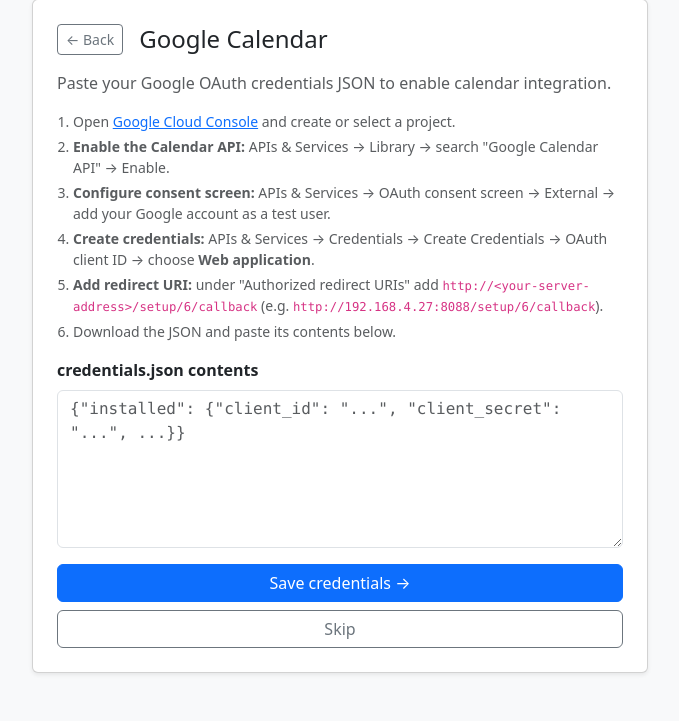
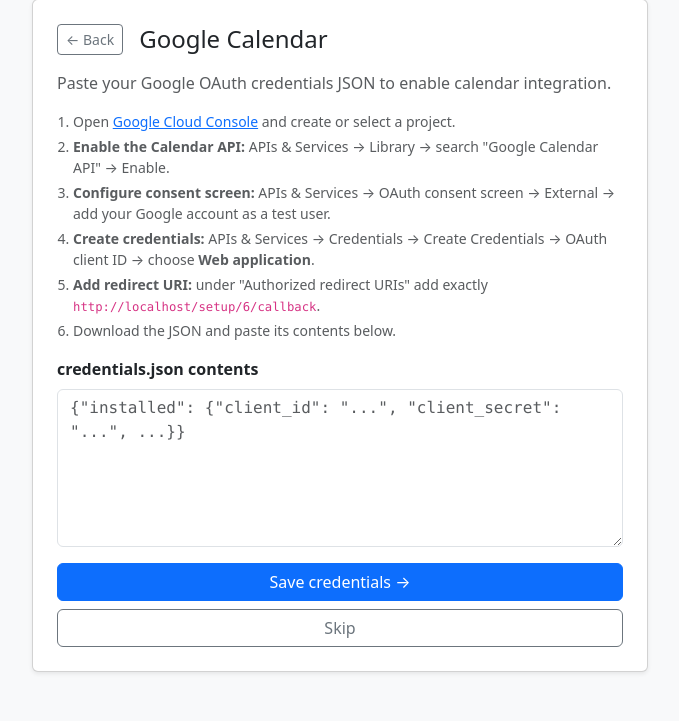
Before and after one commit to cruftbox/firstlight, a Flask app: page /setup/6 in a window 1280 px wide. Shown: the part 175-896 px from the top of the page, without its empty margins (300-979 px from the left). After the commit the page ends 848 px from the top, so only its background shows below. Run offline with Flask 3, Linux system fonts and the light colour scheme; some libraries are stand-ins or nearby versions.

Commit message:
fix: use paste-back OAuth flow so calendar auth works on any host
Replace request-derived callback URL with hardcoded localhost redirect URI.
After authorizing, the browser lands on a connection-refused error at
localhost, the user copies the URL and pastes it back into the setup page.
This works regardless of the server's IP address — no SSH tunnel needed.

Co-Authored-By: Claude Sonnet 4.6 <noreply@anthropic.com>

```diff
--- a/app/routes/setup.py
+++ b/app/routes/setup.py
@@ -16,6 +16,10 @@ def _safe_int(val, default: int) -> int:
 
 
 setup_bp = Blueprint("setup", __name__, url_prefix="/setup")
+
+# Hardcoded redirect URI so OAuth works regardless of server IP.
+# Users must add this exact URI to their Google Cloud Console.
+OAUTH_REDIRECT_URI = "http://localhost/setup/6/callback"
 
 
 @setup_bp.route("/1", methods=["GET", "POST"])
@@ -134,6 +138,50 @@ def step6():
         if request.form.get("action") == "skip":
             return redirect(url_for("setup.step7"))
 
+        if request.form.get("action") == "complete_oauth":
+            redirect_response = request.form.get("redirect_response", "").strip()
+            if not redirect_response:
+                return render_template(
+                    "setup/step6_calendar.html", config=cfg,
+                    creds_exist=creds_path.exists(), token_exist=token_path.exists(),
+                    error="Paste the redirect URL from your browser's address bar.",
+                )
+            try:
+                from google_auth_oauthlib.flow import Flow
+                from googleapiclient.discovery import build
+                os.environ["OAUTHLIB_INSECURE_TRANSPORT"] = "1"
+                flow = Flow.from_client_secrets_file(
+                    str(creds_path),
+                    scopes=["https://www.googleapis.com/auth/calendar.readonly"],
+                    redirect_uri=OAUTH_REDIRECT_URI,
+                    state=session.get("oauth_state"),
+                )
+                code_verifier = session.get("oauth_code_verifier")
+                if code_verifier:
+                    flow.code_verifier = code_verifier
+                flow.fetch_token(authorization_response=redirect_response)
+                creds = flow.credentials
+                token_path.write_text(creds.to_json(), encoding="utf-8")
+                cfg = load_config()
+                cfg["calendar"]["enabled"] = True
+                save_config(cfg)
+                try:
+                    service = build("calendar", "v3", credentials=creds)
+                    cal_list = service.calendarList().list().execute()
+                    cfg = load_config()
+                    cfg["calendar"]["calendar_ids"] = [c["id"] for c in cal_list.get("items", [])]
+                    save_config(cfg)
+                except Exception as exc:
+                    logging.warning("Could not fetch calendar list (non-fatal): %s", exc)
+            except Exception as exc:
+                logging.error("OAuth complete_oauth error: %s", exc)
+                return render_template(
+                    "setup/step6_calendar.html", config=cfg,
+                    creds_exist=creds_path.exists(), token_exist=token_path.exists(),
+                    error=str(exc)[:300],
+                )
+            return redirect(url_for("setup.step6") + "?authorized=1")
+
         creds_json = request.form.get("credentials_json", "").strip()
         if creds_json:
             try:
@@ -168,15 +216,14 @@ def step6():
         try:
             from google_auth_oauthlib.flow import Flow
             os.environ["OAUTHLIB_INSECURE_TRANSPORT"] = "1"
-            callback_url = request.url_root.rstrip("/") + "/setup/6/callback"
             flow = Flow.from_client_secrets_file(
                 str(creds_path),
                 scopes=["https://www.googleapis.com/auth/calendar.readonly"],
-                redirect_uri=callback_url,
+                redirect_uri=OAUTH_REDIRECT_URI,
             )
             auth_url, state = flow.authorization_url(access_type="offline", prompt="consent")
             session["oauth_state"] = state
-            session["oauth_redirect_uri"] = callback_url
+            session["oauth_redirect_uri"] = OAUTH_REDIRECT_URI
             session["oauth_code_verifier"] = getattr(flow, "code_verifier", None)
             logging.info("Step6 generated auth_url starting: %s", auth_url[:60])
         except Exception as exc:
@@ -201,16 +248,15 @@ def calendar_authorize():
         return redirect(url_for("setup.step6") + "?" + urlencode({"error": "Credentials not saved yet"}))
 
     os.environ["OAUTHLIB_INSECURE_TRANSPORT"] = "1"
-    callback_url = request.url_root.rstrip("/") + "/setup/6/callback"
-    logging.info("Calendar OAuth authorize — callback_url: %s", callback_url)
+    logging.info("Calendar OAuth authorize — redirect_uri: %s", OAUTH_REDIRECT_URI)
     flow = Flow.from_client_secrets_file(
         str(creds_path),
         scopes=["https://www.googleapis.com/auth/calendar.readonly"],
-        redirect_uri=callback_url,
+        redirect_uri=OAUTH_REDIRECT_URI,
     )
     auth_url, state = flow.authorization_url(access_type="offline", prompt="consent")
     session["oauth_state"] = state
-    session["oauth_redirect_uri"] = callback_url
+    session["oauth_redirect_uri"] = OAUTH_REDIRECT_URI
 
     # Werkzeug's redirect() mangles external https:// URLs in newer versions,
     # causing the browser to request them as relative paths. Serve an HTML page
--- a/app/templates/setup/step6_calendar.html
+++ b/app/templates/setup/step6_calendar.html
@@ -36,20 +36,35 @@
 
 {% elif creds_exist %}
 <div class="alert alert-info py-2 small">
-  <strong>Credentials saved.</strong> Now authorize Firstlight to access your Google Calendar.
+  <strong>Credentials saved.</strong> Follow the two steps below to authorize Google Calendar.
 </div>
-<p class="small text-muted">
-  Google will open in your browser. Sign in and grant calendar access, then you'll be
-  redirected back here automatically.
-</p>
-<div class="d-grid gap-2">
-  {% if auth_url %}
-  <a href="{{ auth_url }}" class="btn btn-primary">Authorize Google Calendar →</a>
-  {% else %}
-  <a href="/setup/6" class="btn btn-primary">Reload to generate auth link</a>
-  {% endif %}
-  <button type="submit" form="skipForm" name="action" value="skip" class="btn btn-outline-secondary">Skip</button>
+
+{% if auth_url %}
+<p class="fw-semibold mb-1">Step 1 — Authorize with Google</p>
+<p class="small text-muted">Click the button below. After granting access, your browser will show a
+  <em>connection refused</em> error — that's expected.</p>
+<div class="d-grid mb-3">
+  <a href="{{ auth_url }}" target="_blank" class="btn btn-primary">Authorize Google Calendar →</a>
 </div>
+
+<p class="fw-semibold mb-1">Step 2 — Paste the redirect URL</p>
+<p class="small text-muted">Copy the full URL from your browser's address bar (it starts with
+  <code>http://localhost/setup/6/callback?code=</code>) and paste it here.</p>
+<form method="POST">
+  <input type="hidden" name="action" value="complete_oauth">
+  <div class="mb-2">
+    <input type="text" name="redirect_response" class="form-control font-monospace"
+           placeholder="http://localhost/setup/6/callback?code=...&state=..." required>
+  </div>
+  <div class="d-grid gap-2">
+    <button type="submit" class="btn btn-success">Complete Authorization →</button>
+    <button type="submit" form="skipForm" name="action" value="skip" class="btn btn-outline-secondary">Skip</button>
+  </div>
+</form>
+{% else %}
+<a href="/setup/6" class="btn btn-primary">Reload to generate auth link</a>
+{% endif %}
+
 <form id="skipForm" method="POST"></form>
 <hr class="my-3">
 <p class="text-muted small">Replace credentials.json:</p>
@@ -68,7 +83,7 @@
   <li class="mb-1"><strong>Enable the Calendar API:</strong> APIs &amp; Services → Library → search "Google Calendar API" → Enable.</li>
   <li class="mb-1"><strong>Configure consent screen:</strong> APIs &amp; Services → OAuth consent screen → External → add your Google account as a test user.</li>
   <li class="mb-1"><strong>Create credentials:</strong> APIs &amp; Services → Credentials → Create Credentials → OAuth client ID → choose <strong>Web application</strong>.</li>
-  <li class="mb-1"><strong>Add redirect URI:</strong> under "Authorized redirect URIs" add <code>http://&lt;your-server-address&gt;/setup/6/callback</code> (e.g. <code>http://192.168.4.27:8088/setup/6/callback</code>).</li>
+  <li class="mb-1"><strong>Add redirect URI:</strong> under "Authorized redirect URIs" add exactly <code>http://localhost/setup/6/callback</code>.</li>
   <li>Download the JSON and paste its contents below.</li>
 </ol>
 <form method="POST">
```
